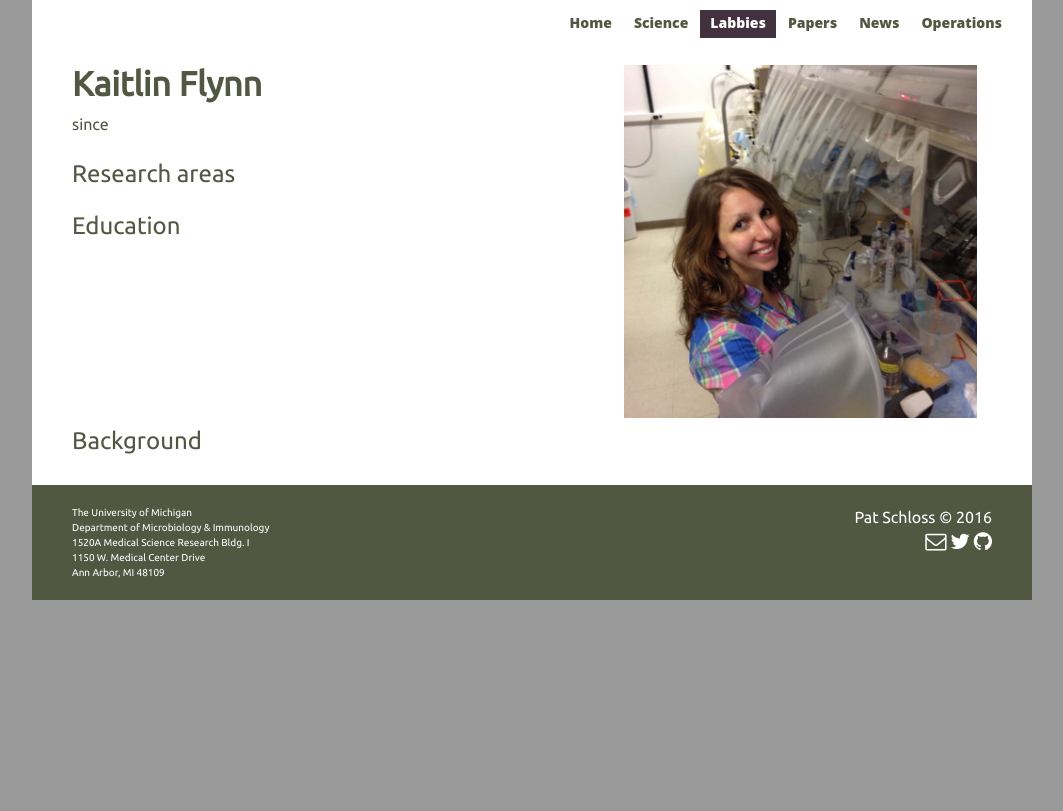
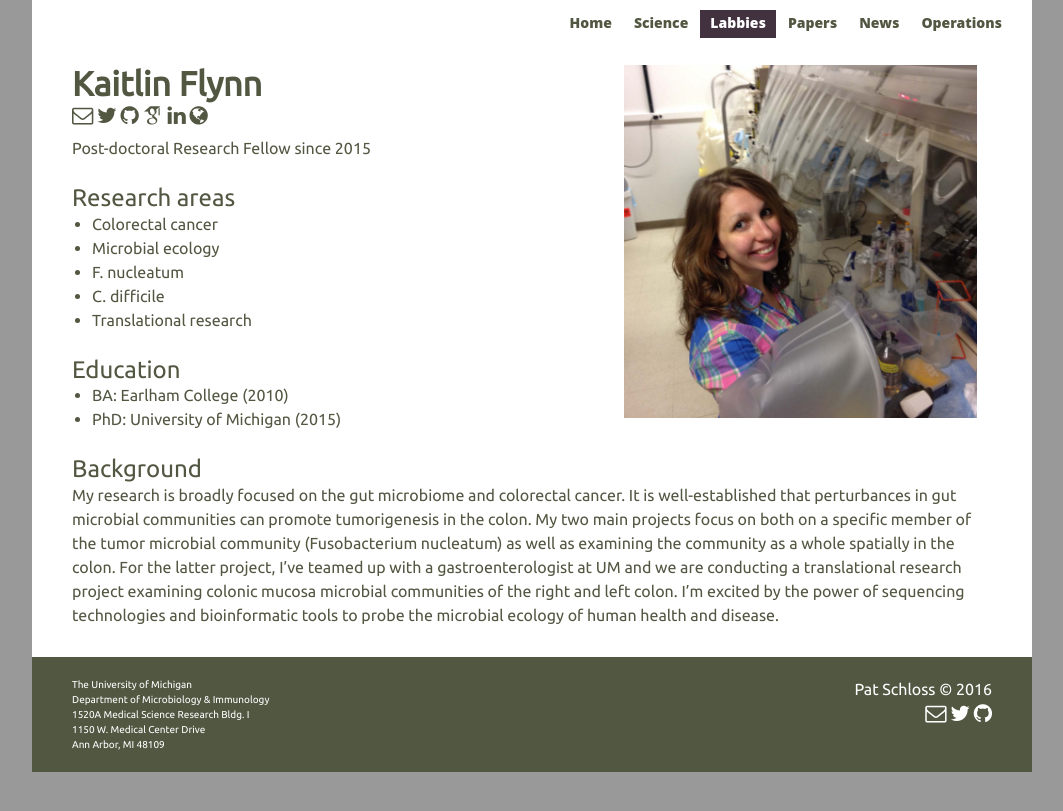
Before and after one commit to SchlossLab/schlosslab.github.io, a Jekyll site: the page built from _labbies/flynn.md, in a window 1280 px wide. Shown: the top 811 px of the page, without its empty margins (108-1171 px from the left). Built offline with Jekyll 4.4.1, drawn with Linux system fonts in a browser that asks for light colours; nearby versions of some CDN libraries; some web fonts are replaced.

Commit message:
add kflynn info

```diff
--- a/_labbies/flynn.md
+++ b/_labbies/flynn.md
@@ -1,6 +1,25 @@
 ---
+layout: labbies
+status: current
 title: Kaitlin Flynn
 picture: /assets/img/flynn_anaerobic.jpg
-layout: labbies
-status: current
+
+previous_training:
+  BA : Earlham College (2010)
+  PhD : University of Michigan (2015)
+joined_lab: 2015
+position: Post-doctoral Research Fellow
+theme_areas:
+  - Colorectal cancer
+  - Microbial ecology
+  - F. nucleatum
+  - C. difficile
+  - Translational research
+twitter: microkaitlin
+github: FOXFOXFOX
+email: kjflynn@umich.edu
+linkedin: https://www.linkedin.com/in/kaitlinflynn
+google_scholar: https://scholar.google.com/citations?user=kr4GwsIAAAAJ&hl=en
+website: https://about.me/kaitlinflynn
 ---
+My research is broadly focused on the gut microbiome and colorectal cancer. It is well-established that perturbances in gut microbial communities can promote tumorigenesis in the colon. My two main projects focus on both on a specific member of the tumor microbial community (Fusobacterium nucleatum) as well as examining the community as a whole spatially in the colon. For the latter project, I've teamed up with a gastroenterologist at UM and we are conducting a translational research project examining colonic mucosa microbial communities of the right and left colon. I'm excited by the power of sequencing technologies and bioinformatic tools to probe the microbial ecology of human health and disease.
```
